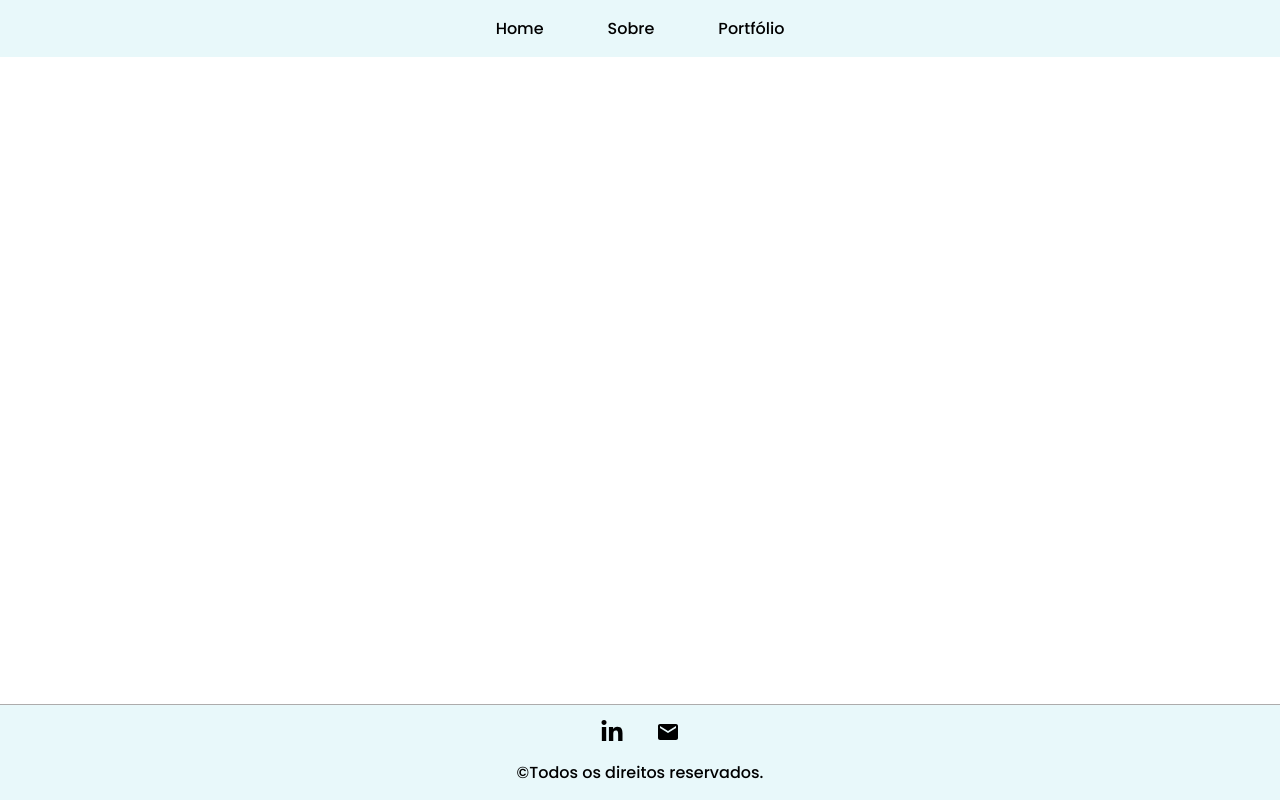
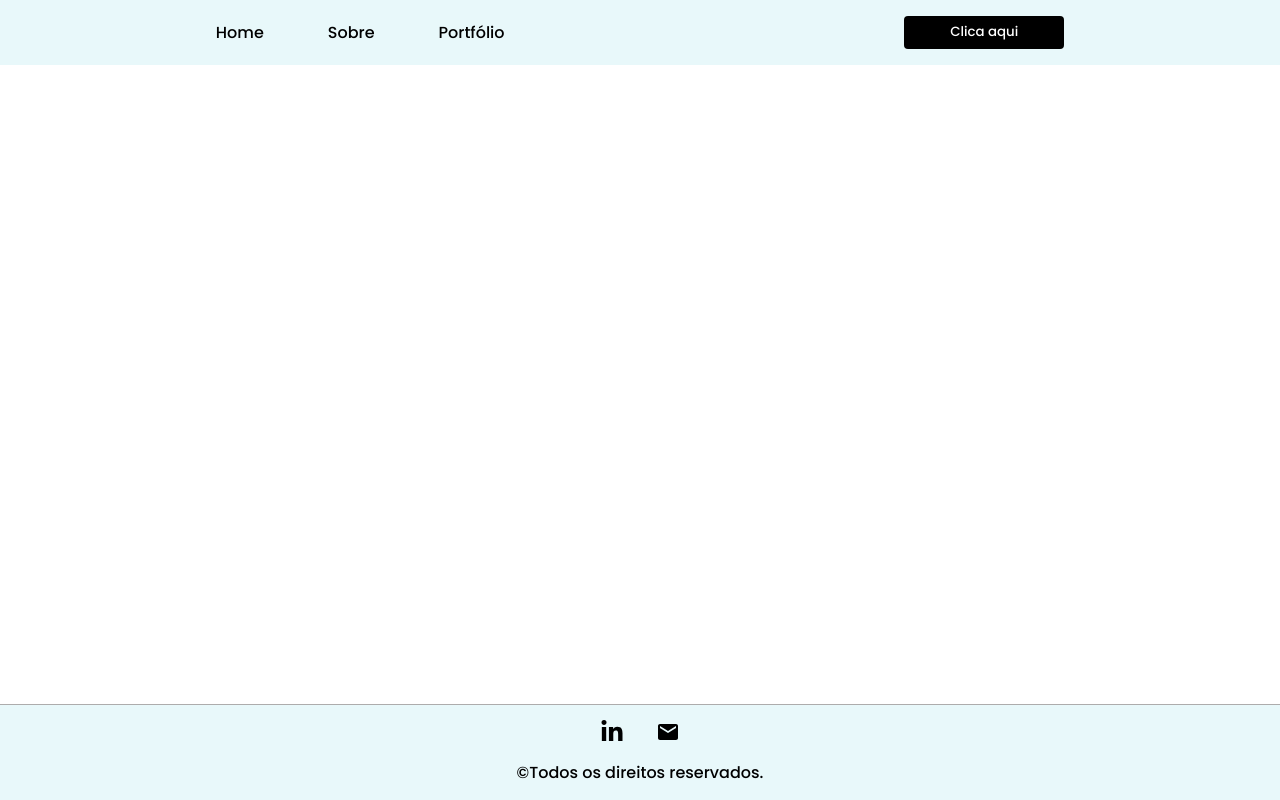
Before and after one commit to patriciagrocha/site-portfolio, a React (Vite) app: page / in a window 1280 px wide. Built offline with nearby package versions, Linux system fonts and the light colour scheme.

Commit message:
feat: button component

```diff
--- /dev/null
+++ b/src/components/button/Button.jsx
@@ -0,0 +1,11 @@
+import { ButtonStyled } from "./Button.styled"
+
+// eslint-disable-next-line react/prop-types
+function Button({text}){
+  return(
+    <ButtonStyled>
+      {text}
+    </ButtonStyled>
+  )
+}
+export { Button }
--- /dev/null
+++ b/src/components/button/Button.styled.js
@@ -0,0 +1,12 @@
+import styled from "styled-components"
+
+export const ButtonStyled = styled.button`
+  width: 10rem;
+  padding: .4rem;
+  background-color: #000;
+  color: #fff;
+  border: none;
+  border-radius: 4px;
+  cursor: pointer;
+
+`
--- a/src/components/header/Header.jsx
+++ b/src/components/header/Header.jsx
@@ -1,3 +1,4 @@
+import { Button } from "../button/Button"
 import { HeaderStyled, ListStyled } from "./Header.styled"
 
 
@@ -31,6 +32,7 @@ function Header() {
           }
         </ListStyled>
       </nav>
+      <Button text={"Clica aqui"}/>
 
     </HeaderStyled>
   )
```
